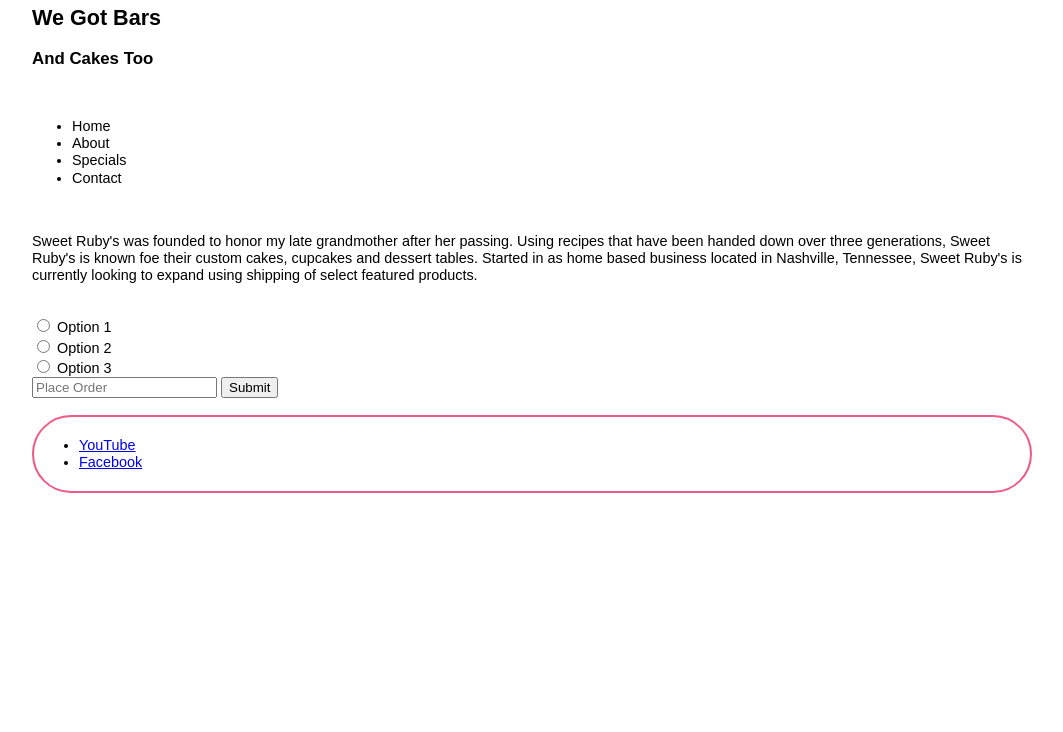
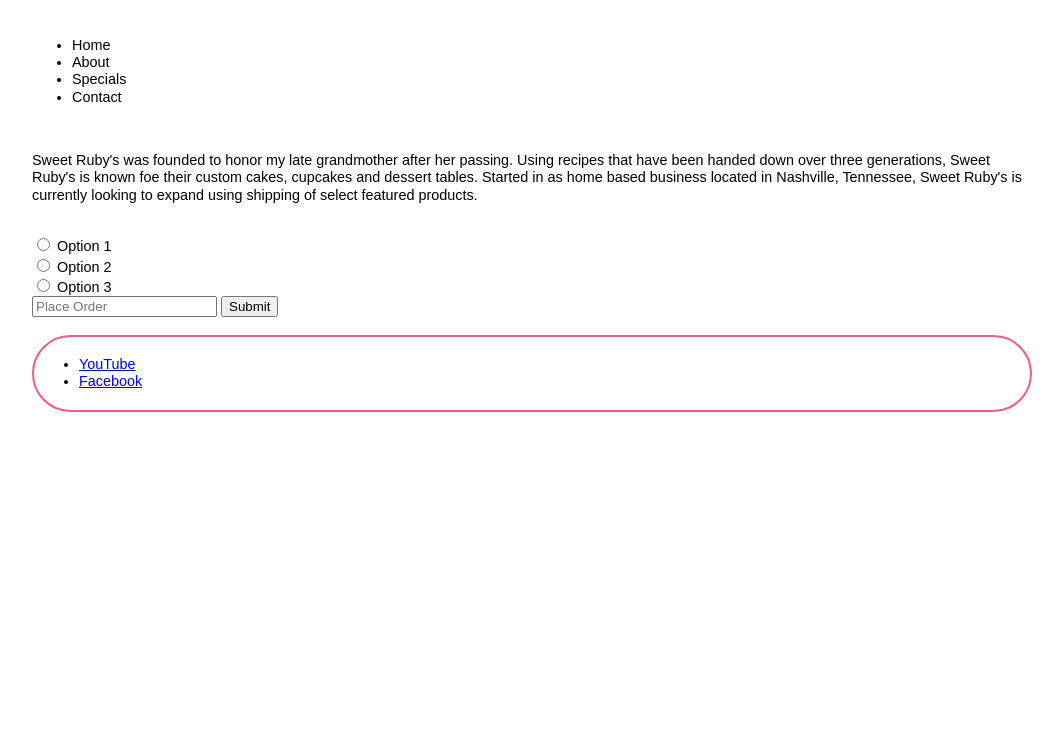
Before and after one commit to fredlgreeniii/sweetruby, a plain HTML site: page index.html in a window 1280 px wide. Shown: the part 68-800 px from the top of the page, without its empty margins (108-1171 px from the left). Drawn offline with Linux system fonts and the light colour scheme.

Commit message:
Web Layout Week 2 Update#1

```diff
--- a/index.html
+++ b/index.html
@@ -51,8 +51,6 @@
 <body>
     <div class="header">
         <h1>Sweet Rubys</h1>
-        <h2>We Got Bars</h2>
-        <h3>And Cakes Too</h3>
     </div>
     <br>
     <div class="content">
```
